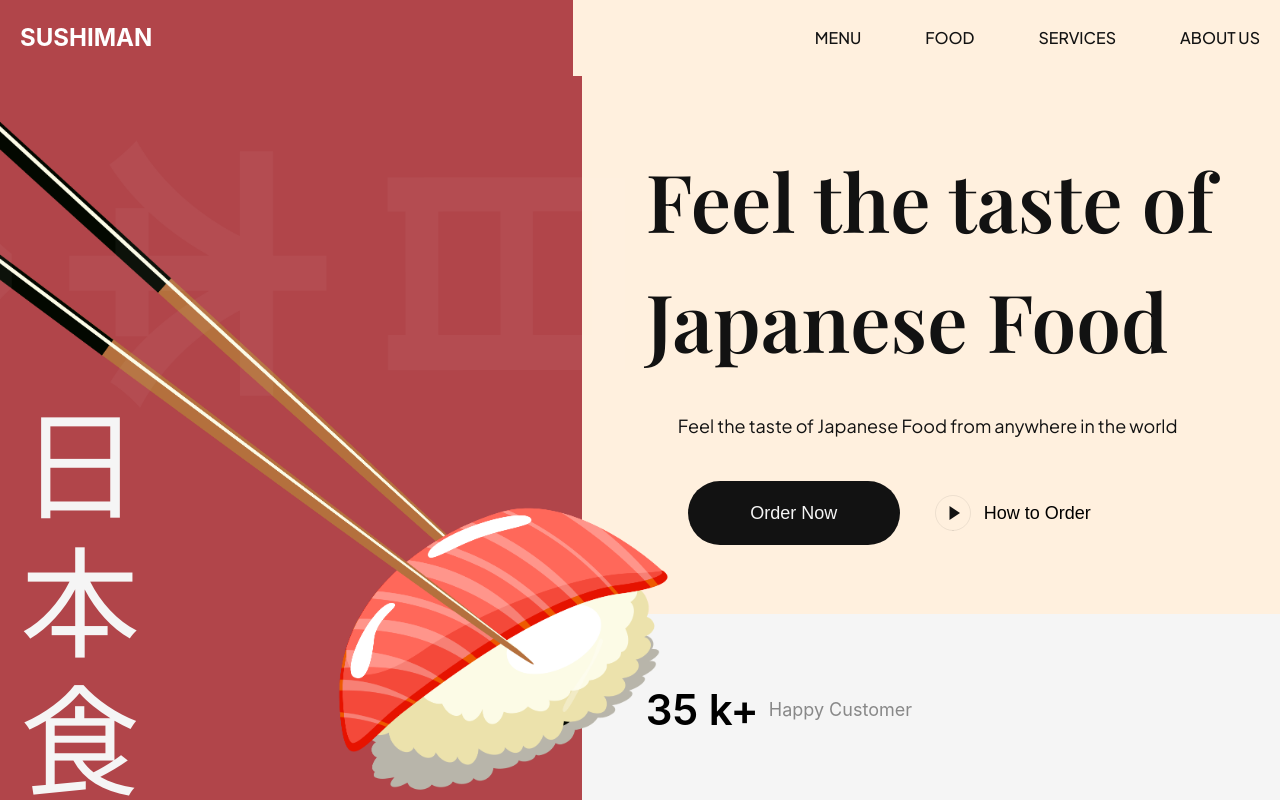
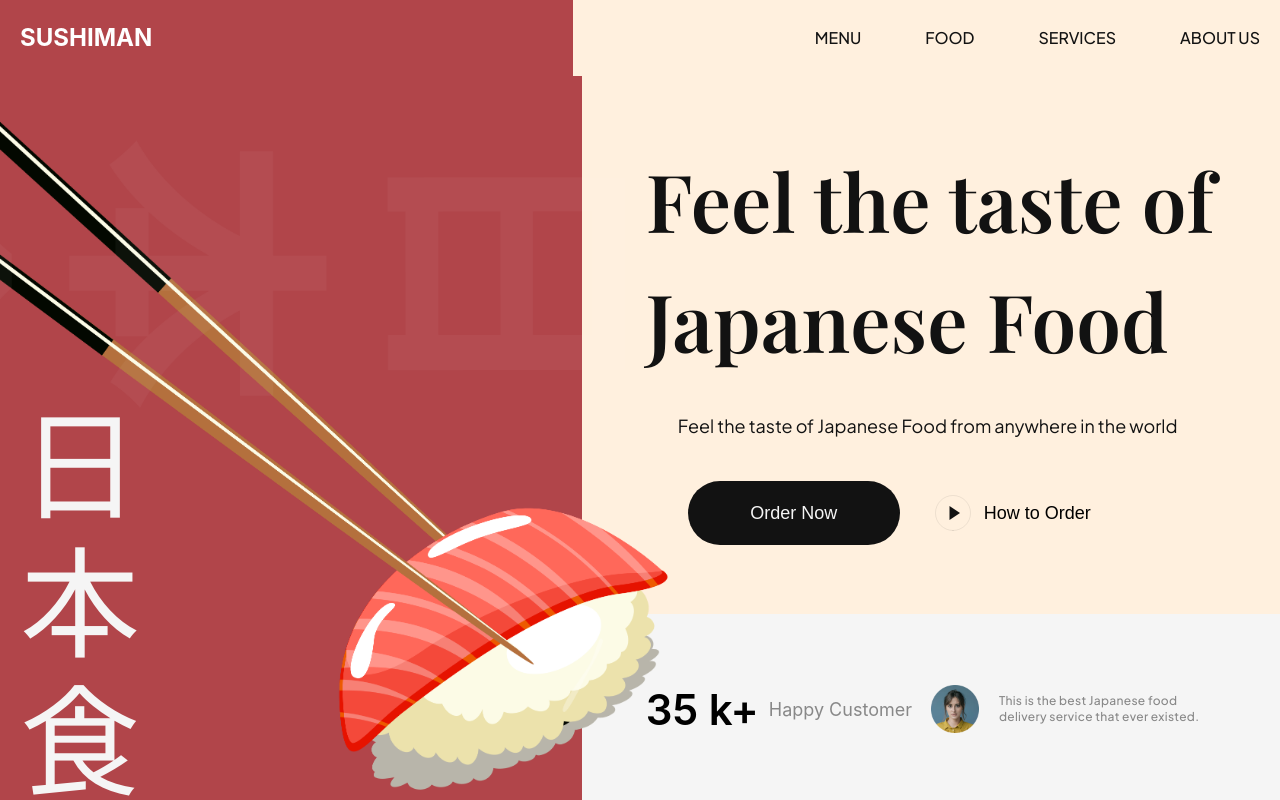
Before and after one commit to wolfgunblood/sushi-landing-page, a React (Vite) app: page / in a window 1280 px wide. Shown: the top 800 px of the page. Built offline with nearby package versions, Linux system fonts and the light colour scheme.

Commit message:
Added user review in Hero

```diff
--- a/src/components/Hero/Hero.jsx
+++ b/src/components/Hero/Hero.jsx
@@ -1,6 +1,7 @@
 import "./Hero.scss"
 import Sushi1 from "../../assets/sushi-1.png";
-import circle from "../../assets/play-circle.svg"
+import circle from "../../assets/play-circle.svg";
+import user from "../../assets/user.png";
 
 const Hero = () => {
   return (
@@ -35,6 +36,10 @@ const Hero = () => {
             </h2>
             <p>Happy Customer</p>
           </div>
+          <div className="hero-testimonial__user">
+            <img src={user} alt="User" />
+            <p>This is the best Japanese food delivery service that ever existed.</p>
+          </div>
         </div>
       </div>
     </section>
--- a/src/components/Hero/Hero.scss
+++ b/src/components/Hero/Hero.scss
@@ -90,6 +90,7 @@
             background-color: #f5f5f5;
 
             .hero-testimonial__customer{
+                flex: 1;
                 display: flex;
                 align-items: center;
                 gap: 10px;
@@ -102,6 +103,29 @@
                     color: var(--gray-100);
                 }
             }
+
+            .hero-testimonial__user{
+                flex: 1;
+                display: flex;
+                gap: 20px;
+                align-items: center;
+                justify-content: space-around;
+
+                img{
+                    width: 48px;
+                    height: 48px;
+                    object-fit: contain;
+                }
+                p{
+                    line-height: 16px;
+                    letter-spacing: 0.025em;
+                    color: var(--gray-100);
+                    font-size: 12px;
+                    font-family: var(--plus-jakarta-sans);
+                    font-weight: 500;
+                }
+
+            }
         }
     }
 }
```
